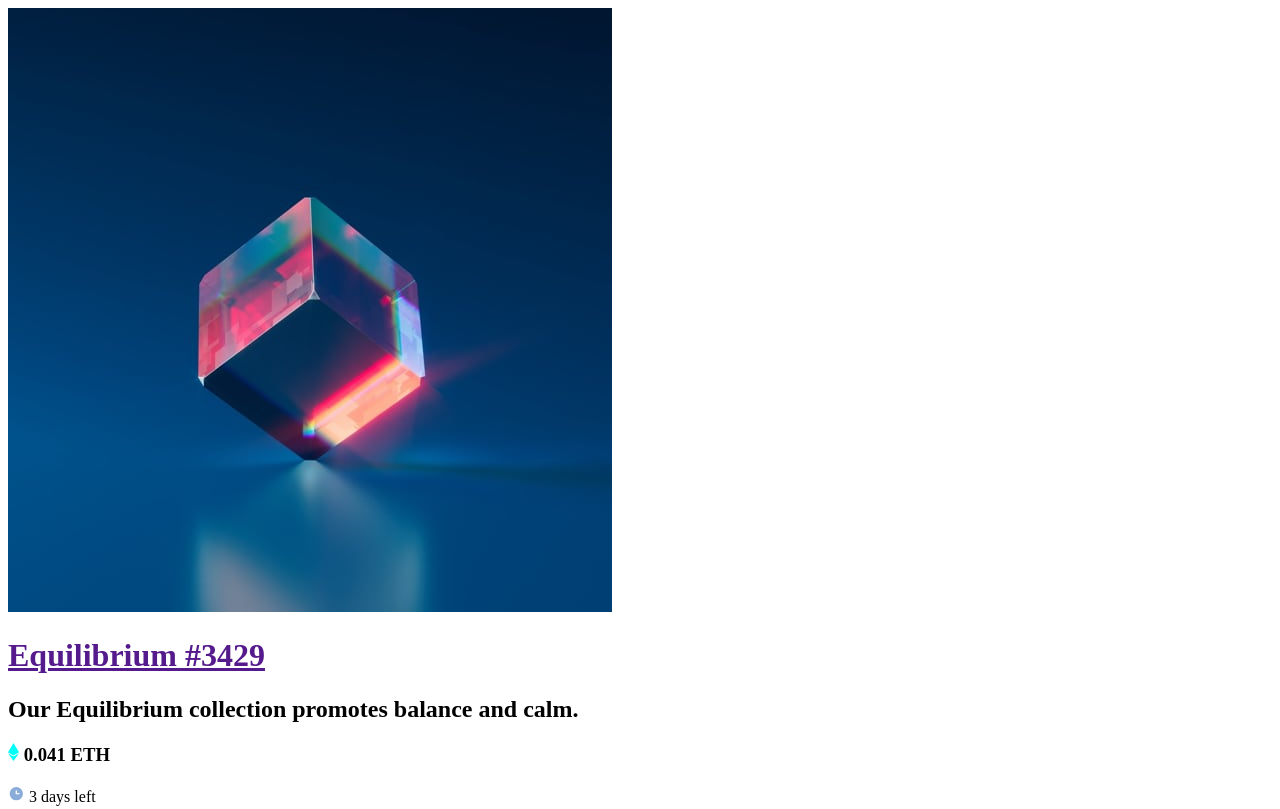
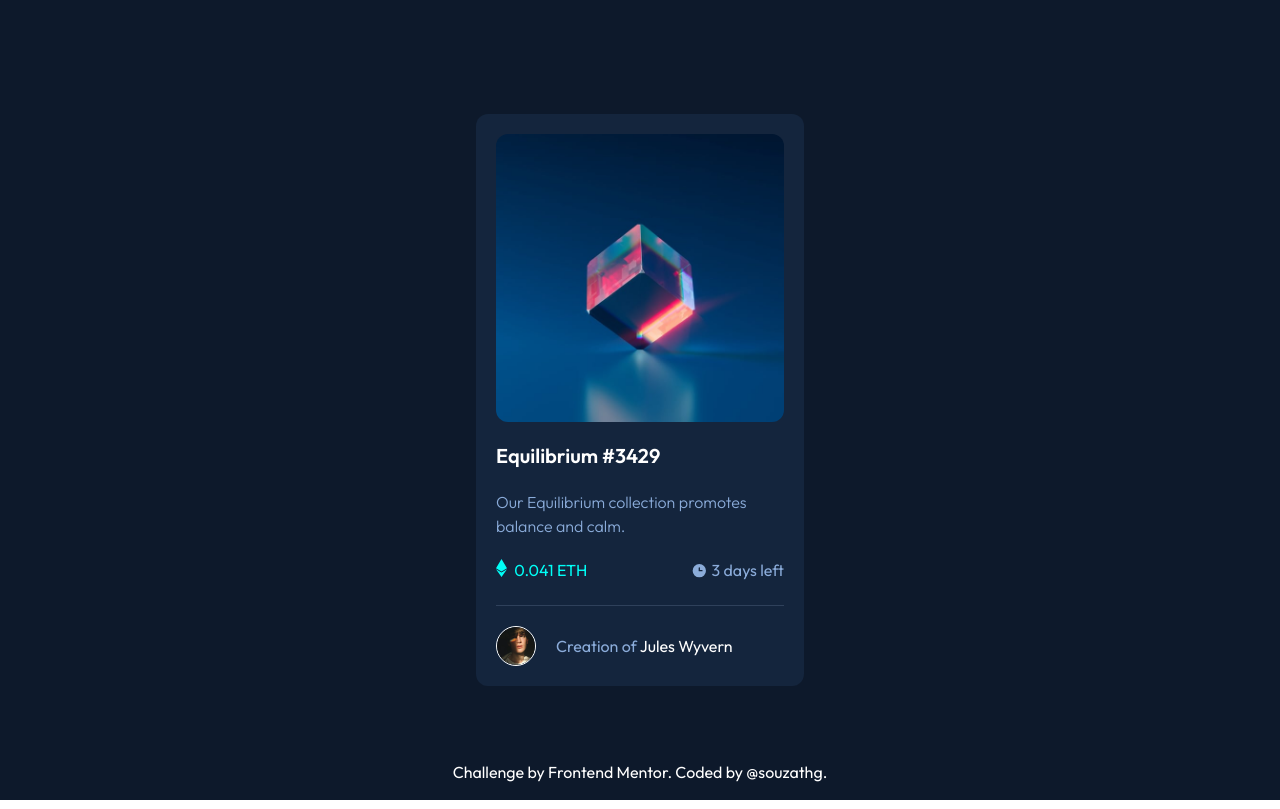
Before and after one commit to souzathg/nft-preview-card-component, a website: page index.html in a window 1280 px wide. Shown: the top 809 px of the page. Drawn offline with Linux system fonts and the light colour scheme; the site is published under a folder, as on GitHub Pages, so addresses that start at the root find nothing.

Commit message:
Fix stylesheet link

```diff
--- a/index.html
+++ b/index.html
@@ -5,7 +5,7 @@
   <meta charset="UTF-8">
   <meta name="viewport" content="width=device-width, initial-scale=1.0">
   <!-- displays site properly based on user's device -->
-  <link href="/dist/output.css" rel="stylesheet">
+  <link href="./dist/output.css" rel="stylesheet">
   <link rel="icon" type="image/png" sizes="32x32" href="./images/favicon-32x32.png">
   <link rel="preconnect" href="https://fonts.googleapis.com">
   <link rel="preconnect" href="https://fonts.gstatic.com" crossorigin>
@@ -16,11 +16,11 @@
 <body>
   <main class="bg-neutral-main flex flex-col justify-center items-center w-screen h-screen font-outfit">
     <div class="bg-neutral-card text-white flex flex-col w-auto max-w-[20.5rem] h-auto p-5 rounded-xl">
-      <a href="" class="hover:bg-primary-cyan hover:opacity-100 rounded-xl transition ease-in-out duration-300">
+      <a href="" class="hover:bg-primary-cyan hover:opacity-100 rounded-xl transition ease-in-out duration-150">
         <img src="images/image-equilibrium.jpg" alt="NFT image"
-          class="w-72 h-72 rounded-xl hover:opacity-50 transition ease-in-out duration-300" />
+          class="w-72 h-72 rounded-xl hover:opacity-50 transition ease-in-out duration-150" />
       </a>
-      <h1 class="my-5 font-semibold text-xl hover:text-primary-cyan transition duration-300"><a href="">Equilibrium
+      <h1 class="my-5 font-semibold text-xl hover:text-primary-cyan transition duration-150"><a href="">Equilibrium
           #3429</a></h1>
       <h2 class="font-light text-primary-soft_blue mb-5">Our Equilibrium collection promotes balance and calm.</h2>
       <div class="w-auto h-auto flex content-center justify-between pb-5 mb-5 border-b border-neutral-line">
@@ -43,15 +43,15 @@
       <div class="flex w-auto h-auto justify-start items-center">
         <img class="w-10 h-10 mr-5 border-white border rounded-full" src="images/image-avatar.png" alt="Author icon">
         <p class="text-primary-soft_blue">Creation of <span
-            class="text-white hover:text-primary-cyan tranition duration-300"><a href="">Jules Wyvern</a></span></p>
+            class="text-white hover:text-primary-cyan tranition duration-150"><a href="">Jules Wyvern</a></span></p>
       </div>
     </div>
 
     <div class="text-white absolute bottom-4">
       Challenge by <a href="https://www.frontendmentor.io?ref=challenge" target="_blank"
-        class="hover:text-primary-cyan transition duration-300">Frontend Mentor</a>.
+        class="hover:text-primary-cyan transition duration-150">Frontend Mentor</a>.
       Coded by <a href="https://github.com/souzathg" target="_blank"
-        class="hover:text-primary-cyan transition duration-300">@souzathg</a>.
+        class="hover:text-primary-cyan transition duration-150">@souzathg</a>.
     </div>
   </main>
 </body>
```
